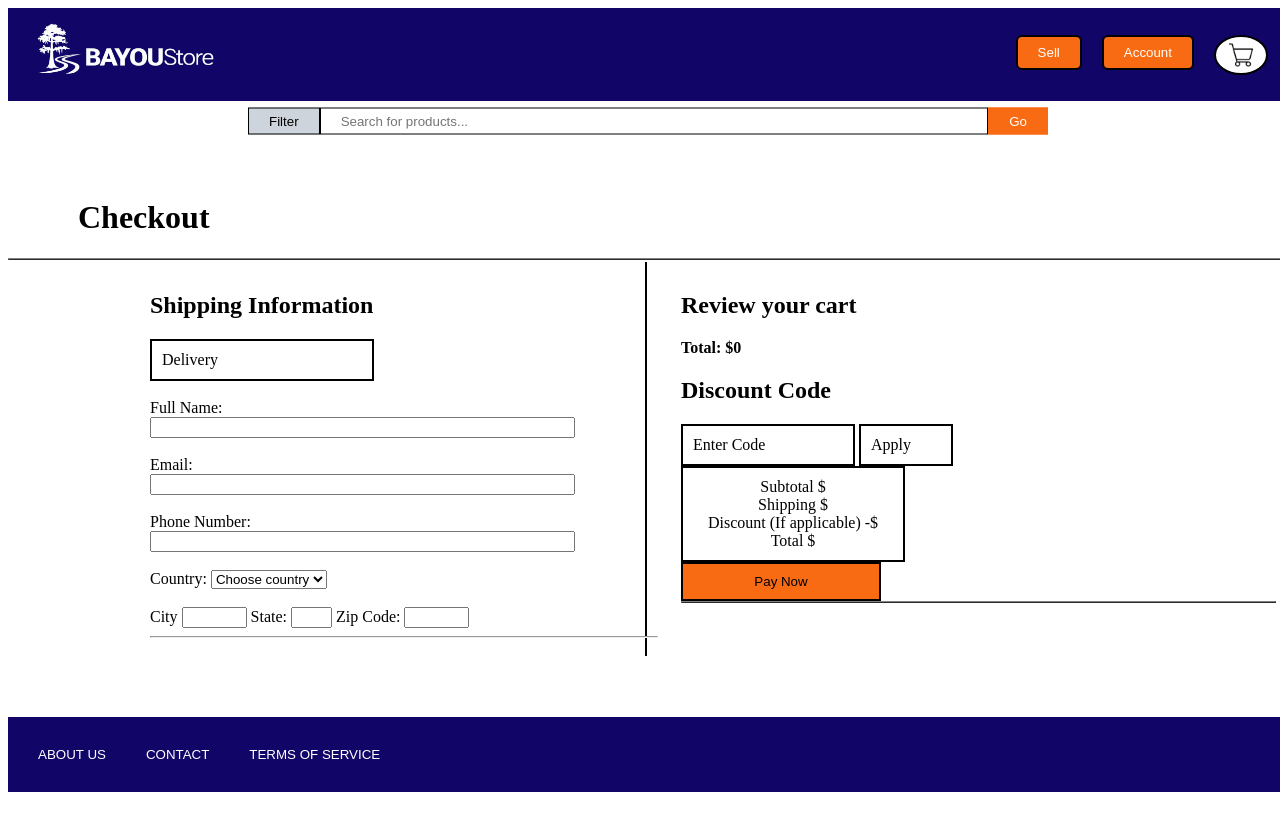
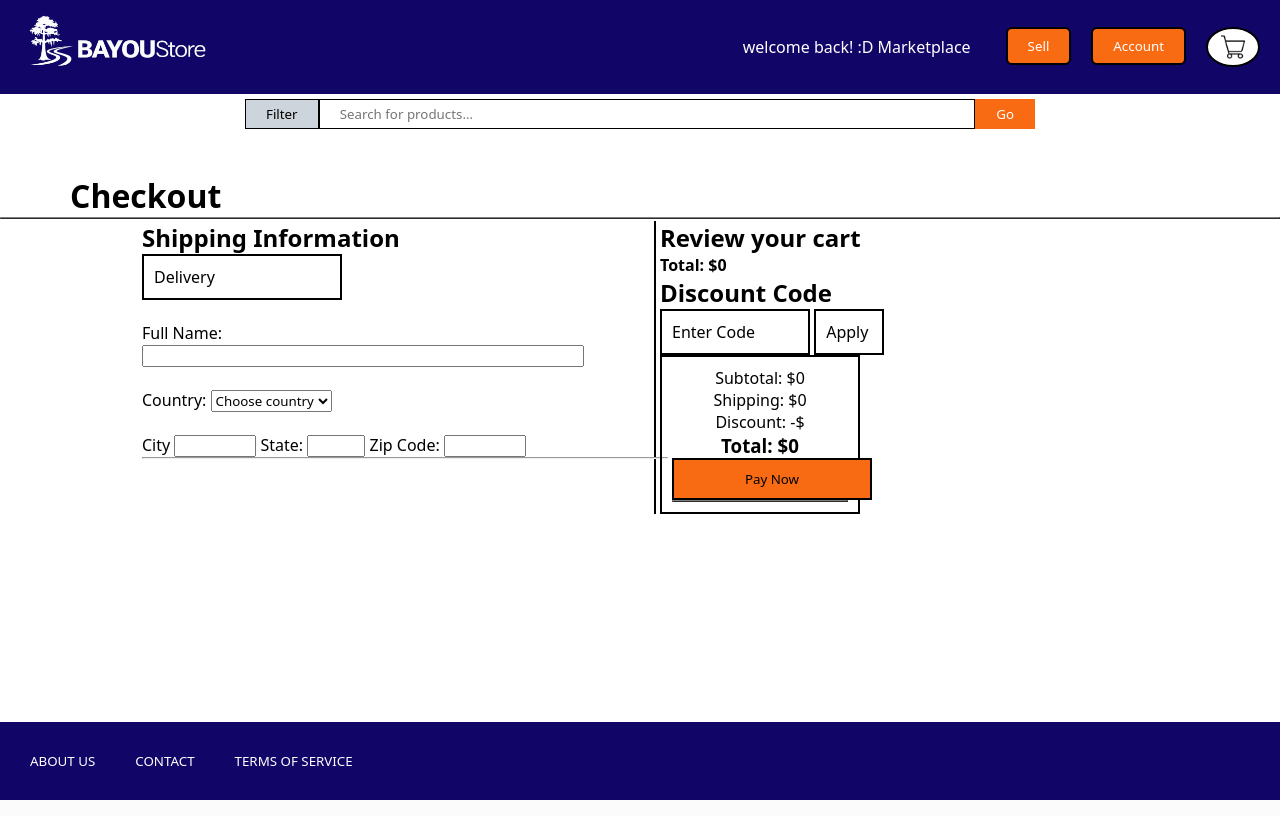
Before and after one commit to MehwishAli07/Online-Marketplace-Backend, a Django app: page /Checkout/ in a window 1280 px wide. Run offline with Django 5.2, Linux system fonts and the light colour scheme; a user stored in the database is signed in; data comes from the database, SQL or seed files in the repository.

Commit message:
Update Checkout.html
beep beep this one has my checkout stuff removed the phone and email since that should be a given seeing as they need to sign in

```diff
--- a/Backend/Online_Marketplace/templates/Checkout.html
+++ b/Backend/Online_Marketplace/templates/Checkout.html
@@ -12,6 +12,10 @@
     <title>BAYOUstore</title>
     <!-- External CSS link -->
     <link rel="stylesheet" href="{% static 'style.css' %}">
+    <link rel="stylesheet" href="{% static 'style.css' %}">
+    <link rel="stylesheet" href="{% static 'Solida-style.css' %}">
+    <link rel="stylesheet" href="{% static 'Alecs_Beautiful_script.css' %}">
+
 </head>
 
 <body>
@@ -24,12 +28,45 @@
                 <img class="logo" src="{% static 'images/logo_image.png' %}" alt="BAYOUstore logo">
             </a>
 
-            <!-- links to different website pages -->
-            <ul class="nav-links">
-                <li><a href="{% url 'seller' %}"><button>Sell</button></a></li>
-                <li><button>Account</button></li>
+        <!-- links to different website pages -->
+        <ul class="nav-links">
+
+            <!-- ALEC"S django if statements to show these on header only if logged in and/or seller -->
+            {% if user.is_authenticated %}
+                <li style="color: white; margin-right: 15px; align-self: center;">
+                    welcome back! :D {{ user.username }}
+                </li>
+
+                <!-- the sell button only pops up if user is a seller for authentication -->
+                {% if user.userprofile.isSeller %}
+                    <li><button onclick="location.href='{% url 'seller' %}'">Sell</button></li>
+                {% endif %}
+            {% endif %}
+
+
+            <!-- Alec's django if statements for the drop down list on the account button mehwish made.. authentication  --------------------------------------------->
+            <!-- use logic to show login and create account only if user is NOT logged in... and account and sign out only if user IS logged in --------------------------------------------->
+            <li>
+                <button>Account</button>
+                <ul>
+
+                    <!-- user is NOT logged in so show login and create account... don't show account and logout...-->
+                    {% if not user.is_authenticated %}
+                        <li><button onclick="location.href='{% url 'login' %}'">Login</button></li>
+                        <li><button onclick="location.href='{% url 'createAccount' %}'">Create Account</button></li>
+
+                    <!-- if user is logged in THEN show account and logout buttons...  -->
+                    {% else %}
+                        <li><button onclick="location.href='{% url 'account' %}'">Account Settings</button></li>
+                        <li><button onclick="location.href='{% url 'logout' %}'">Sign Out</button></li>
+                    {% endif %}
+                </ul>
+
+            </li>
+
+
                 <!-- cart button with an icon image -->
-                <li><button class="cart-button" onclick="location.href='{% url 'Cart' %}'">
+                <li><button class="cart-button" onclick="location.href='{% url 'ShoppingCart' %}'">
                         <img src="{% static 'images/cart.png' %}" alt="Cart">
                     </button></li>
             </ul>
@@ -49,11 +86,13 @@
 
     <!-- include the main content of the page -->
     <main>
+        <!--A popup comes up when the order is placed, instead of making a brand new HTML page-->
         {% if request.GET.ordered %}
         <script>
-            alert("Your order has been placed succesfully! Thank you for shopping at Bayou Market!!");
+            alert("Your order has been placed successfully! Thank you for shopping at Bayou Market!!");
         </script>
         {% endif %}
+        <!--This is for the user's information-->
         <form method="POST">
         {% csrf_token %}
         <!--Lines across the top section of the website-->
@@ -71,16 +110,6 @@
         <label>Full Name:<br></label>
     <input type="text" name="full_name" size="50">
         </div><br>
-
-    <div class="Email">
-        <label>Email:<br></label>
-    <input type="text" name="email" size="50">
-    </div><br>
-
-    <div class="Phone_Number">
-        <label>Phone Number:<br></label>
-    <input type="text" name="phone" size="50">
-    </div><br>
 
     <div class="Country">
         <label>Country:</label>
@@ -109,16 +138,22 @@
     <h2>Review your cart</h2>
     <!--All the boxes for customers to view their product and totals-->
    {% for item in cart_items %}
+   {% if item.product.productimg %}
    <img src="{{item.product.productimg.url}}" style="width:100px; height:100px">
-   <span>{{ item.product.name}} / ${{ item.product.price}}</span><br><br>
+   {% endif %}
+   <span>{{ item.product.name }} / ${{ item.product.price }}</span><br><br>
    {% endfor %}
    <strong>Total: ${{total}}</strong>
     <h2>Discount Code</h2>
     <span style="display: inline-block;border: 2px solid black; width: 150px; padding: 10px; ;">Enter Code</span>
     <span style="display: inline-block; border: 2px solid black; width: 70px; padding: 10px;">Apply</span><br>
     <span style="display: inline-block; text-align: center; border: 2px solid black;width: 200px; padding: 10px;">
-    Subtotal $<br>Shipping $<br>Discount (If applicable) -$<br>Total $</span>
-    <br>
+    <div class="CheckoutBox">
+        <p>Subtotal: ${{ total }}</p>
+        <p>Shipping: $0 </p>
+        <p>Discount: -$</p>
+        <h3>Total: ${{ total }}</h3>
+    </div>
     <button type="submit" style="display: inline-block; border: 2px solid black; background:#f96b13; width: 200px; padding: 10px; text-align: center;">Pay Now</button>
     <!--I tried to replicate the line across the top to the bottom, but its not working, so the tables have seperate and uneven lines-->
     <table border="1" margin-left:0; width="100%" height="100%">
@@ -174,7 +209,7 @@
     </dialog>
 
     <!-- External Javascript link -->
-    <script src="script.js"></script>
+    <script src="{% static 'script.js' %}"></script>
 </body>
 
 </html>
```
